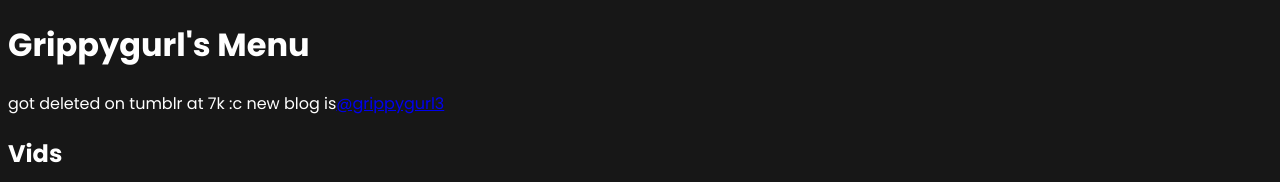
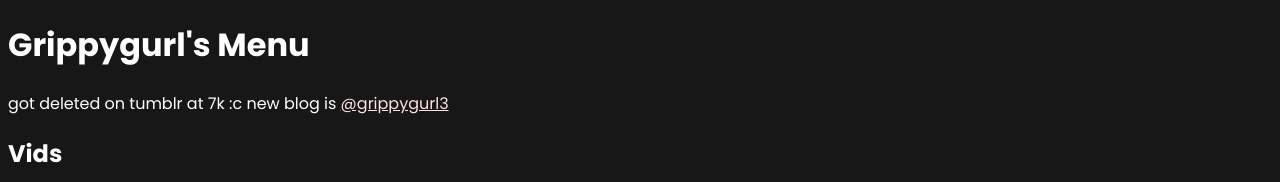
Before and after one commit to grippygurl/grippygurl.github.io, a plain HTML site: page index.html in a window 1280 px wide. Shown: the top 182 px of the page. Drawn offline with Linux system fonts and the light colour scheme.

Commit message:
Update index.html

```diff
--- a/index.html
+++ b/index.html
@@ -92,7 +92,7 @@ float: right;
 </a>
 
     <h1>Grippygurl's Menu</h1>
-    <p>got deleted on tumblr at 7k :c new blog is<a href="https://www.tumblr.com/blog/grippygurl3">@grippygurl3</a></p>
+    <p>got deleted on tumblr at 7k :c new blog is <a style="color:#ffe2e2;" href="https://www.tumblr.com/blog/grippygurl3">@grippygurl3</a></p>
     <h2>Vids</h2>
 <ul class="dotted-list">
   <li><span><div class="n"></div>fucking raw, creampie (2m20s)</span><span>30 €</span></li>
```
